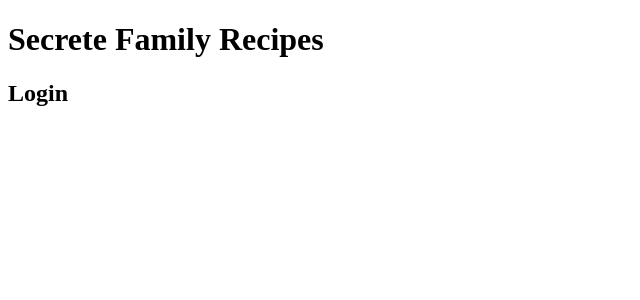
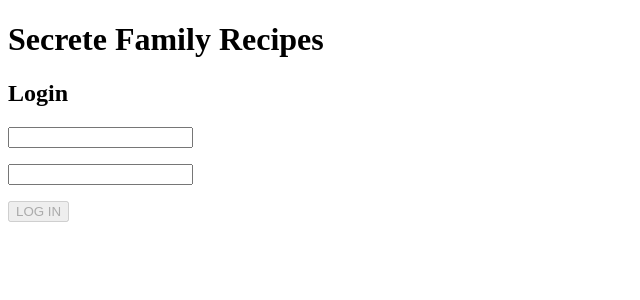
Before and after one commit to BW-secret-family-recipes-3/front-end, a React (Create React App) app in the folder secret-family-recipes/: page /user/login in a window 1280 px wide. Shown: the top 300 px of the page, without its empty margins (0-640 px from the left). Built offline with nearby package versions, Linux system fonts and the light colour scheme.

Commit message:
created login component and yup validation

```diff
--- a/secret-family-recipes/package.json
+++ b/secret-family-recipes/package.json
@@ -14,7 +14,8 @@
     "react-scripts": "3.4.3",
     "redux": "^4.0.5",
     "redux-thunk": "^2.3.0",
-    "styled-components": "^5.2.0"
+    "styled-components": "^5.2.0",
+    "yup": "^0.29.3"
   },
   "scripts": {
     "start": "react-scripts start",
--- a/secret-family-recipes/src/components/Login.js
+++ b/secret-family-recipes/src/components/Login.js
@@ -1,18 +1,103 @@
-import React from 'react';
+import React, {useState, useEffect} from 'react';
 import { connect } from "react-redux";
+import axios from 'axios';
+import * as yup from 'yup';
+import schema from '../validation/Login_formSchema';
+
+const initialFormValues = {
+    username: '',
+    password: '',
+};
+
+const initialErrorValues = {
+    username: '',
+    password: '',
+}
+
+
+const initialDisabled = true;
+
 
 function Login(props){
     /// state
     // formvalues state
     // formErrors
     // issformvalid state
+    const [formValues, setFormValues] = useState(initialFormValues);
+    const [errorValues, setErrorValues] = useState(initialErrorValues);
+    const [disabled, setDisabled] = useState(initialDisabled);
+
+
+
 
     // needs username, password REQUIRED
 
+
+    const onChange = e => {
+        const {name, value} = e.target;
+        change(name, value);
+    };
+
+    const change = (name, value) => {
+        validate(name, value);
+        setFormValues({
+            ...formValues, [name]: value
+        })
+    };
+
+    useEffect(()=>{
+        schema.isValid(formValues)
+        .then(valid=>{
+            setDisabled(!valid)
+        })
+    }, [formValues]);
+
+    const validate = (name, value) => {
+        yup.reach(schema, name).validate(value)
+        .then(valid=>{
+            setErrorValues({
+                ...errorValues, [name]: ''
+            })
+        })
+        .catch(error=>{
+            setErrorValues({
+                ...errorValues, [name]: error.errors[0]
+            })
+        })
+    };
+
+    const onSubmit = e => {
+        e.preventDefault();
+        console.log(formValues);
+    }
+
+
+
+    console.log(props)
     return(
         <div>
             <h2>Login</h2>
-            {/* Login form goes here*/}
+            <form onSubmit={onSubmit}>
+                <label htmlFor='username'>
+                    <input
+                    type='text'
+                    name='username'
+                    value={formValues.username}
+                    onChange={onChange} />
+                </label>
+                <p>{errorValues.username}</p>
+
+                <label htmlFor='password'>
+                    <input
+                    type='password'
+                    name='password'
+                    value={formValues.password}
+                    onChange={onChange} />
+                </label>
+                <p>{errorValues.password}</p>
+
+                <button disabled={disabled}>LOG IN</button>
+            </form>
 
         </div>
     );
--- /dev/null
+++ b/secret-family-recipes/src/validation/Login_formSchema.js
@@ -0,0 +1,6 @@
+import * as yup from 'yup';
+
+export default yup.object().shape({
+    username: yup.string().required('You must enter a valid username'),
+    password: yup.string().min(6, 'Password must be between 6-8 characters').max(8, 'Password must be between 6-8 characters').required('You must enter a password')
+});
```
Also changed, not shown: 1 other file (tests, documents, lock files or other folders).
